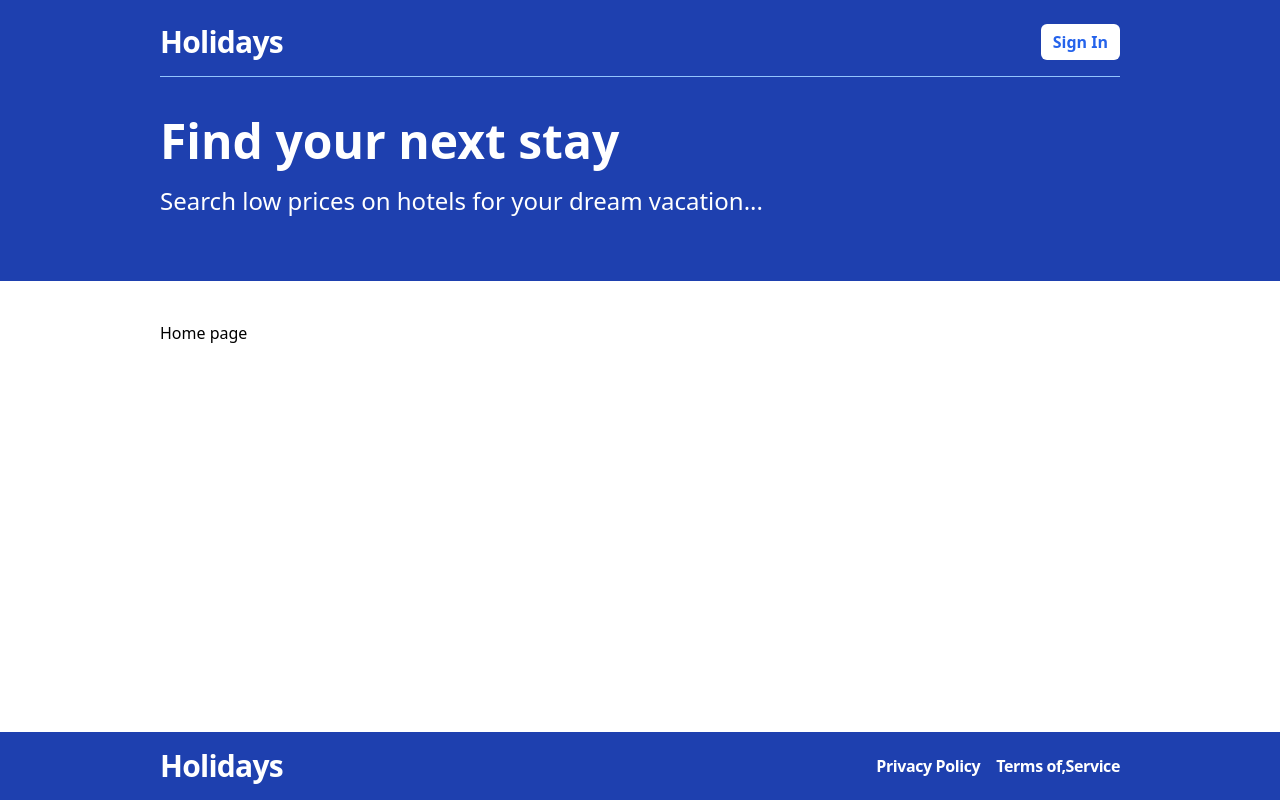
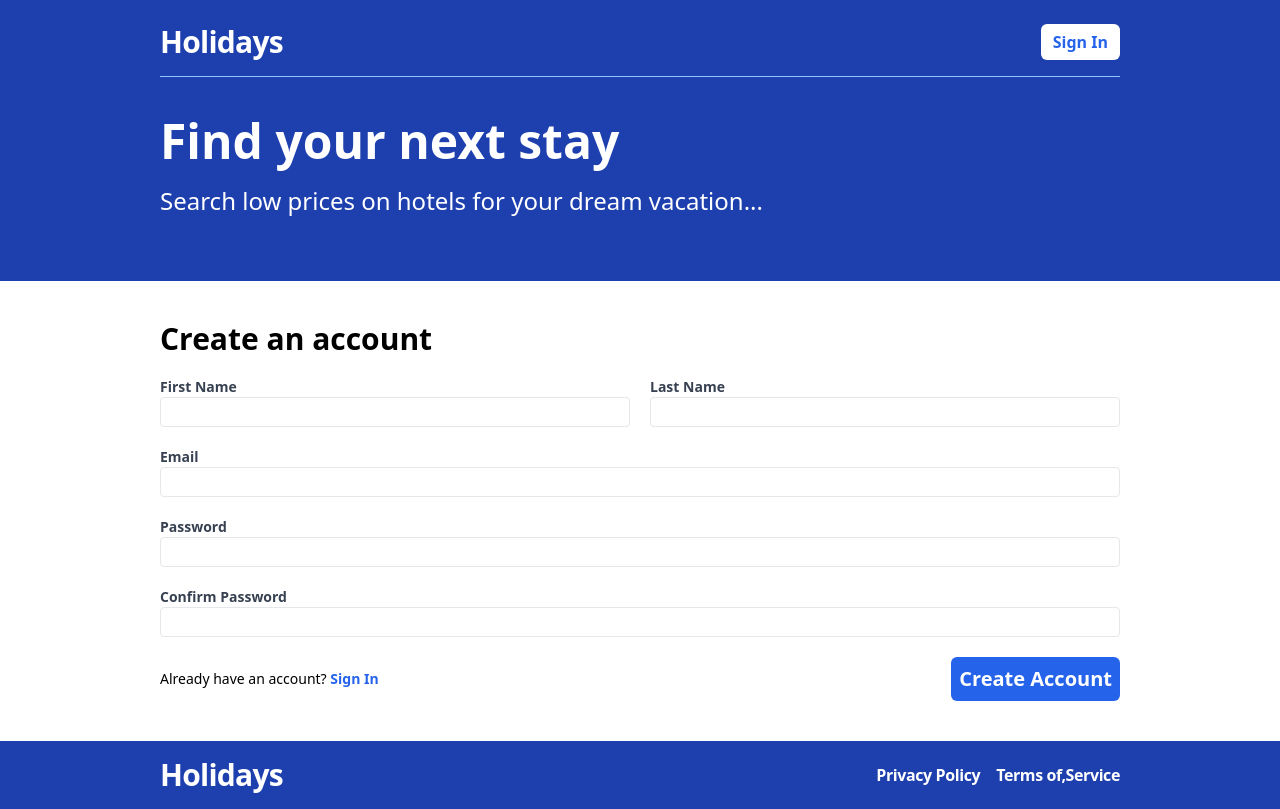
Before and after one commit to skp544/hotel-booking-app, a React (Vite) app in the folder client/: page /sign-up in a window 1280 px wide. Before the commit this address led to /. Built offline with nearby package versions, Linux system fonts and the light colour scheme.

Commit message:
Update routes and styling in App.tsx, Header.tsx, Register.tsx, and SignIn.tsx

```diff
--- a/client/src/App.tsx
+++ b/client/src/App.tsx
@@ -23,7 +23,7 @@ const App = () => {
         }
       />
       <Route
-        path="/register"
+        path="/sign-up"
         element={
           <Layout>
             <Register />
--- a/client/src/components/Header.tsx
+++ b/client/src/components/Header.tsx
@@ -34,13 +34,13 @@ const Header = () => {
               <div className=" flex items-center gap-4">
                 <Link
                   to={"/my-bookings"}
-                  className=" flex items-center justify-center text-blue-600 px-3 py-1 font-bold rounded-md bg-white hover:bg-gray-100 transition-all duration-200 text-nowrap"
+                  className=" flex items-center justify-center text-white px-3 py-1 font-bold rounded-md transition-all duration-200 text-nowrap hover:bg-blue-600"
                 >
                   My Bookings
                 </Link>
                 <Link
                   to={"/my-hotels"}
-                  className=" flex items-center justify-center text-blue-600 px-3 py-1 font-bold rounded-md bg-white hover:bg-gray-100 transition-all duration-200 text-nowrap"
+                  className=" flex items-center justify-center text-white px-3 py-1 font-bold rounded-md  transition-all  duration-200 text-nowrap hover:bg-blue-600"
                 >
                   My Hotels
                 </Link>
--- a/client/src/pages/Register.tsx
+++ b/client/src/pages/Register.tsx
@@ -1,7 +1,7 @@
 import { useForm } from "react-hook-form";
 import toast from "react-hot-toast";
 // import { useMutation } from "react-query";
-import { useNavigate } from "react-router-dom";
+import { Link, useNavigate } from "react-router-dom";
 import { registerApi } from "../api/auth";
 import { useAppContext } from "../contexts/AppContext";
 import { RegisterFormData } from "../types";
@@ -135,7 +135,16 @@ const Register = () => {
         )}
       </label>
 
-      <span>
+      <span className=" flex items-center justify-between">
+        <span className="text-sm">
+          Already have an account?{" "}
+          <Link
+            to={"/sign-in"}
+            className=" text-blue-600 hover:underline font-bold"
+          >
+            Sign In
+          </Link>
+        </span>
         <button
           type="submit"
           className=" bg-blue-600 text-white p-2 font-bold hover:bg-blue-500 text-xl rounded-md"
--- a/client/src/pages/SignIn.tsx
+++ b/client/src/pages/SignIn.tsx
@@ -1,9 +1,9 @@
 import { useForm } from "react-hook-form";
 import toast from "react-hot-toast";
+import { Link, useNavigate } from "react-router-dom";
 import { loginApi } from "../api/auth";
 import { useAppContext } from "../contexts/AppContext";
 import { SignInFormData } from "../types";
-import { useNavigate } from "react-router-dom";
 
 const SignIn = () => {
   const { isAuth } = useAppContext();
@@ -69,7 +69,16 @@ const SignIn = () => {
         )}
       </label>
 
-      <span>
+      <span className=" flex items-center justify-between">
+        <span className=" text-sm ">
+          Don't have an account?{" "}
+          <Link
+            to="/sign-up"
+            className=" text-blue-600 font-bold hover:underline"
+          >
+            Sign Up
+          </Link>
+        </span>
         <button
           type="submit"
           className=" bg-blue-600 text-white p-2 font-bold hover:bg-blue-500 text-xl rounded-md"
```
